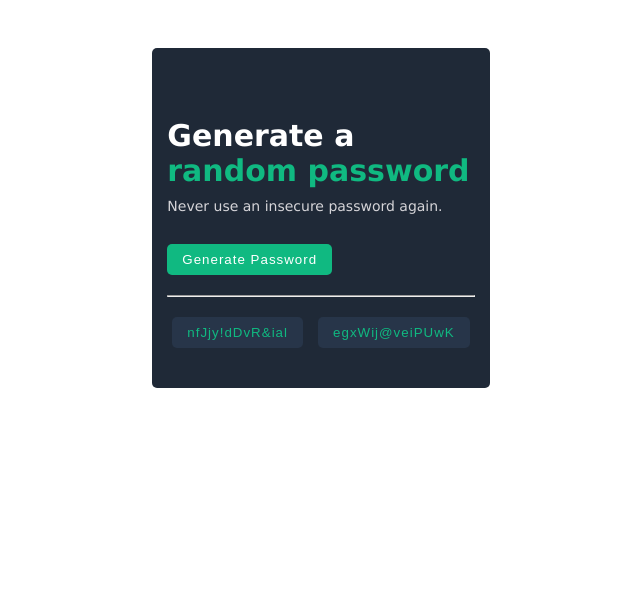
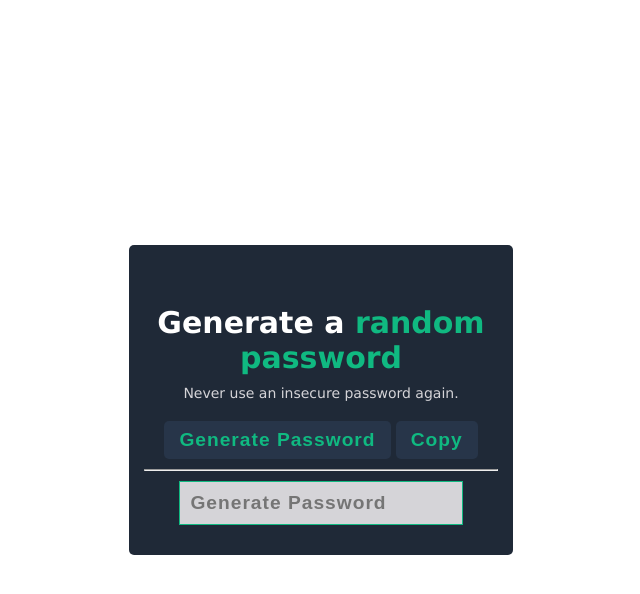
Before and after one commit to Deejay-00/Password-Generator, a plain HTML site: page index.html in a window 1280 px wide. Shown: the whole page, without its empty margins (319-959 px from the left). Drawn offline with Linux system fonts and the light colour scheme.

Commit message:
random number generator

```diff
--- a/index.html
+++ b/index.html
@@ -13,15 +13,16 @@
     <section class="container">
         <div class="wrapper">
             <h3 class="heading">Generate a
-                <br />
                 <span style="color: #10B981;"> random password</span>
             </h3>
             <p>Never use an insecure password again.</p>
-            <button class="generate-btn" id="generate-btn" onclick="generatePassword()">Generate Password</button>
+            <div class="buttons">
+                <button class="btn" id="generate-btn" onclick="generatePassword()">Generate Password</button>
+                <button class="btn" id="copy-btn" onclick="copyPassword">Copy</button>
+            </div>
             <hr>
-            <div>
-                <button id="displayy" class="display toggle btn">nfJjy!dDvR&ial</button>
-                <button id="display" class="display copy btn">egxWij@veiPUwK</button>
+            <div class="output">
+                <input type="text" id="output" placeholder="Generate Password" readonly/>
             </div>
         </div>
 
--- a/index.js
+++ b/index.js
@@ -1,34 +1,33 @@
 
 // const randomElement = array[Math.floor(Math.random() * array.length)]; syntax
-// const characters = ["A","B","C","D","E","F","G","H","I","J","K","L","M","N","O","P","Q","R","S","T","U","V","W","X","Y",
-// "Z","a","b","c","d","e","f","g","h","i","j","k","l","m","n","o","p","q","r","s","t","u","v","w","x","y",
-// "z", "0", "1", "2", "3", "4", "5", "6", "7", "8", "9","~","`","!","@","#","$","%","^","&","*","(",")","_",
-// "-","+","=","{","[","}","]",",","|",":",";","<",">",".","?",
-// "/"]
 
 
-
-const characters = "ABCDEFGHIJKLMNOPQRSTUVWXYZabcdefghijklmnopqrstuvwxyz0123456789~`!@#$%^&*()-+={[}],|:;<>.?/".split("")
 // display specific length of password
 // a specific amount of numbers, letter and symbol in each password
 // copy to clipboard button
 
 
-const generateBtn = document.getElementById("generate-btn")
-let displayCharacter = document.getElementById("displayy")
+const characters = "ABCDEFGHIJKLMNOPQRSTUVWXYZabcdefghijklmnopqrstuvwxyz0123456789~`!@#$%^&*()-+={[}],|:;<>.?/"
+let generateBtn = document.getElementById("generate-btn")
+let copyBtn = document.getElementById("copy-btn")
+let passwordLength = 10
 
-// function generatePassword() {
-//     const randomIndex =  characters[Math.floor(Math.random() * characters.length)]
-//     console.log(randomIndex)
-//     displayCharacter.textContent = randomIndex
-// }
+function generatePassword() {
+
+    let password = ""
+
+    for (let i = 0; i <= passwordLength; i++) {
+
+        let randomIndex = Math.floor(Math.random() * characters.length)
+        password += characters.substring(randomIndex, randomIndex +1)
+    }
+    document.getElementById("output").value = password
+}
 
 
-generateBtn.addEventListener("click", function generatePassword() {
-
-    for (let i = 0; i < 10; i++) {
-        let randomIndex =  characters[Math.floor(Math.random() * characters.length)]
-        // let randomIndex =  Math.floor(Math.random() * characters.length)
-        displayCharacter.textContent = randomIndex
-    }
-})
+// copyPassword() {
+//     let output = document.getElementById("output")
+//     output.select()
+//     output.setSelectionRange(0,999)
+//     document.execCommand("copy")
+// }
--- a/style.css
+++ b/style.css
@@ -8,21 +8,22 @@
 body {
     width: 100%;
     font-family: 'Lucida Sans', 'Lucida Sans Regular', 'Lucida Grande', 'Lucida Sans Unicode', Geneva, Verdana, sans-serif;
+}
+
+.container {
+    width: 60%;
+    min-height: 100vh;
     display: flex;
     justify-content: center;
     align-items: center;
-}
-
-.section {
-    width: 60%;
-    height: 800px;
-    color: yellow;
+    margin: 0 auto;
 
 }
 
 .wrapper{
-    margin: 3rem 0;
-    width: 100%;
+    margin: 0 auto;
+    text-align: center;
+    width: 50%;
     height: 100%;
     background-color: #1F2937;
     padding: 20px 15px;
@@ -34,7 +35,7 @@ body {
     font-size: 30px;
     font-weight: 600;
     color: #ffffff;
-    padding: 10px 0;
+    padding-bottom: 10px;
     margin-top: 40px;
 }
 
@@ -51,6 +52,7 @@ body {
     color: #ffffff;
     border: none;
     border-radius: 5px;
+    cursor: pointer;
 }
 .generate-btn:active{
     background-color: azure;
@@ -64,8 +66,29 @@ body {
     padding: 8px 15px;
     letter-spacing: 1px;
     background-color: #273549;
-    margin: 20px 5px;
+    margin: 10px 0;
     color: #10B981;
     border: none;
     border-radius: 5px;
+    font-size: 1.2rem;
+    font-weight: 600;
+    cursor: pointer;
 }
+
+.btn:active {
+    transform: translateY(1px);
+}
+
+input {
+    width: 80%;
+    margin: 10px 0;
+    border: 1px solid #10B981;
+    outline: none;
+    pointer-events: none;
+    background-color: #D5D4D8;
+    font-size: 1.2rem;
+    letter-spacing: 1px;
+    padding: 10px;
+    font-weight: 600;
+    user-select: none;
+}
```
Also changed, not shown: simple PSG/Index.html (added).
